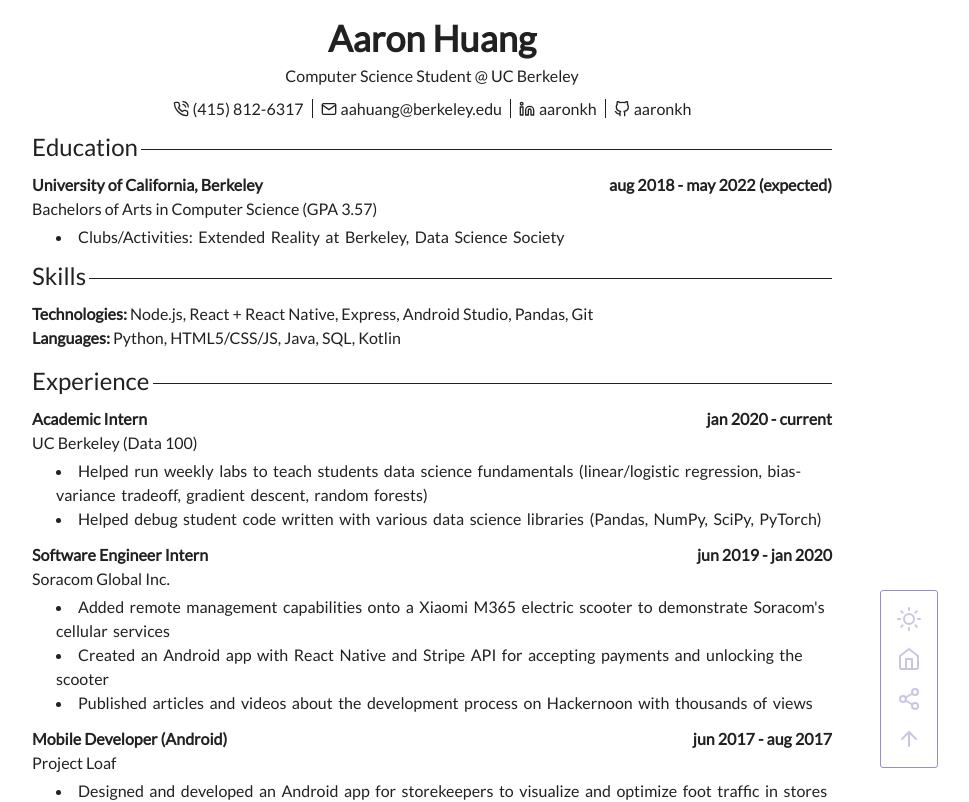
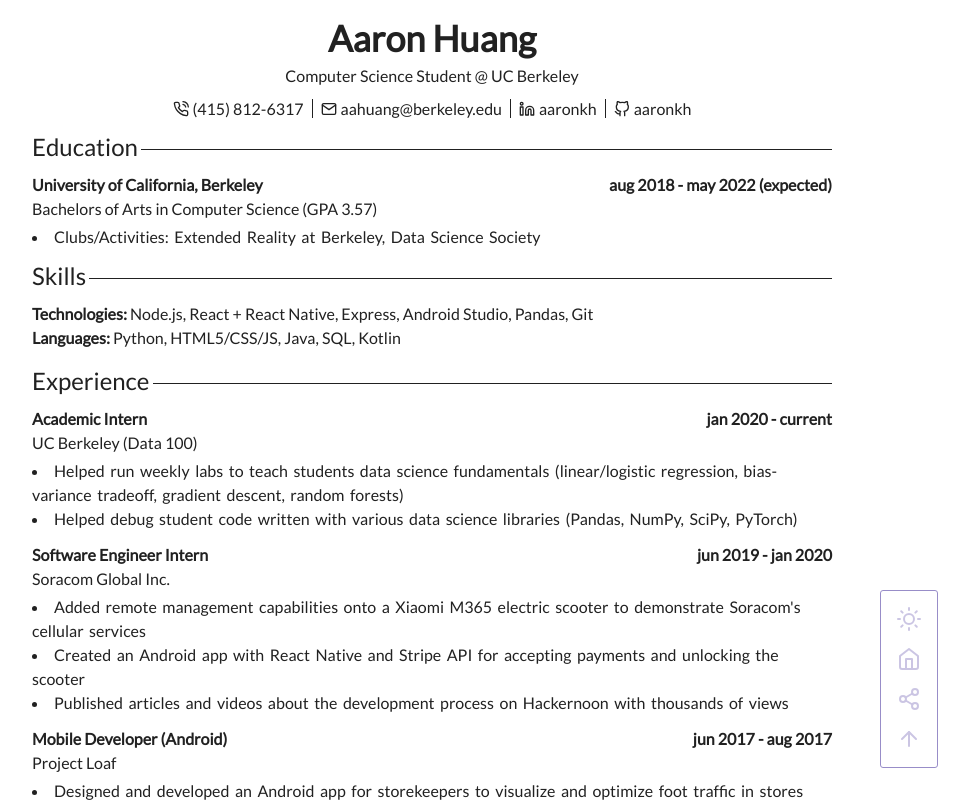
Before and after one commit to aaronkh/website, a React (Create React App) app: page /resume in a window 1280 px wide. Shown: the top 802 px of the page, without its empty margins (208-1177 px from the left). Built offline with nearby package versions, Linux system fonts and the light colour scheme.

Commit message:
fix bullets

```diff
--- a/src/components/resume/Resume.css
+++ b/src/components/resume/Resume.css
@@ -116,7 +116,6 @@
 
 .description li {
     line-height: 1.5rem;
-    margin-left: 1.5rem;
     word-spacing: 0.15rem;
 }
 
```
